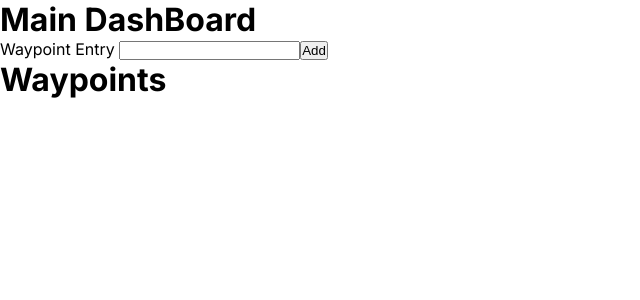
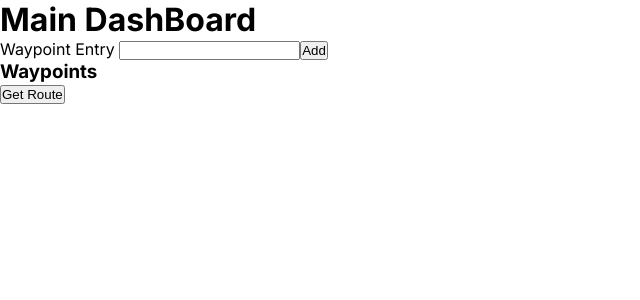
Before and after one commit to DeltaEcho192/Bingo-fuel, a Next.js app: page /dashboard in a window 1280 px wide. Shown: the top 300 px of the page, without its empty margins (0-640 px from the left). Built offline with nearby package versions, Linux system fonts and the light colour scheme.

Commit message:
Added route search and response for a test input

```diff
--- a/src/app/dashboard/form.tsx
+++ b/src/app/dashboard/form.tsx
@@ -6,6 +6,33 @@ export default function LocationForm() {
 	const [location, setLocations] = useState('');
 	const [waypoints, setWaypoints] = useState<any[]>([]);
 	var nextId = 0;
+
+	const getRoute = async () => {
+			const data = {
+				route: waypoints
+			}
+			const JSONdata = JSON.stringify(data)
+
+			const endpoint = 'http://localhost:3100/api/route'
+			console.log(JSONdata);
+			const options = {
+				// The method is POST because we are sending data.
+				method: 'POST',
+				// Tell the server we're sending JSON.
+				headers: {
+					'Content-Type': 'application/json',
+					'Access-Control-Allow-Origin': '*',
+					'Access-Control-Allow-Headers': '*'
+				},
+				// Body of the request is the JSON data we created above.
+				body: JSONdata,
+			}
+			const response = await fetch(endpoint, options)
+
+			const result = await response.json()
+			console.log(result)
+			alert(`First waypoint is ${result.firstWaypoint}`)
+	}
 
 	return (
 			<div>
@@ -20,12 +47,13 @@ export default function LocationForm() {
 
 
 
-			<h1> Waypoints </h1>
+			<h3> Waypoints </h3>
 			<ul>
 			{waypoints.map(waypoint =>(
 						<li key={waypoint.id}>{waypoint.location}</li>
 						))}
 			</ul>
+			<button onClick={getRoute}>Get Route </button>
 			</div>
 	)
 }
```
